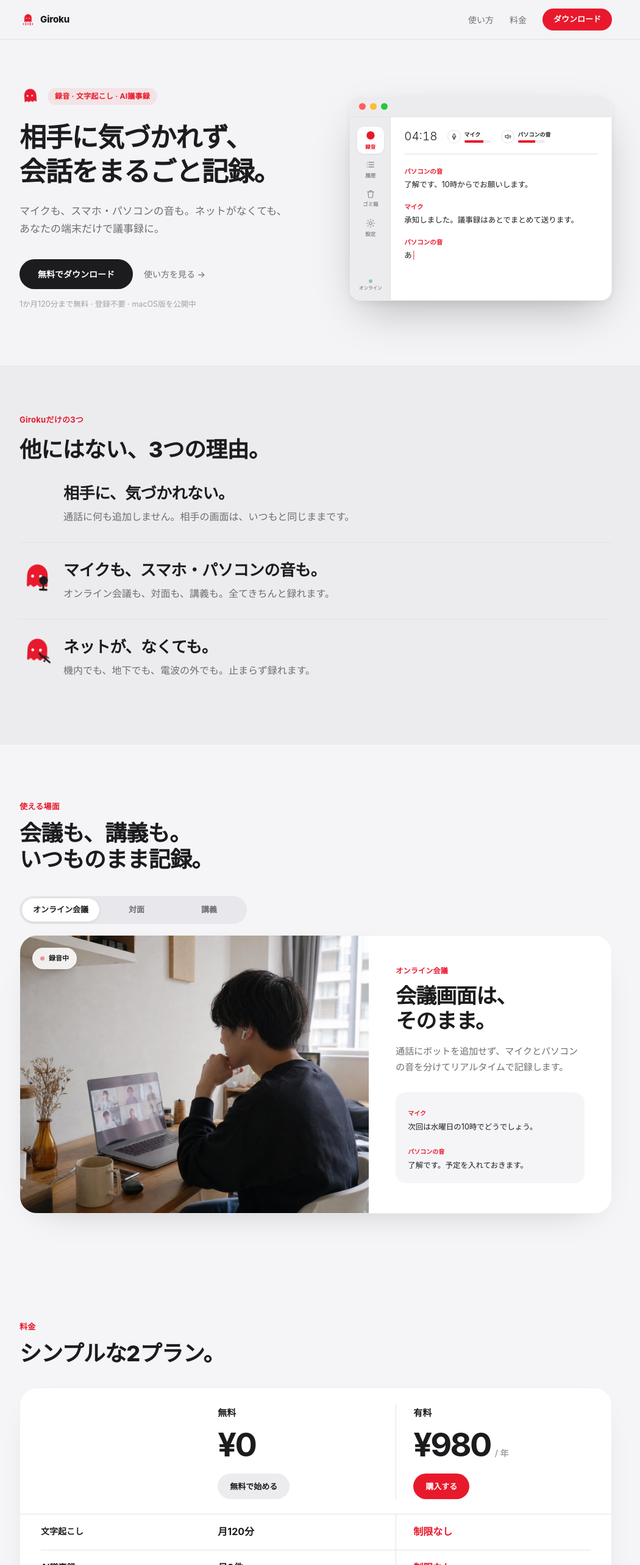
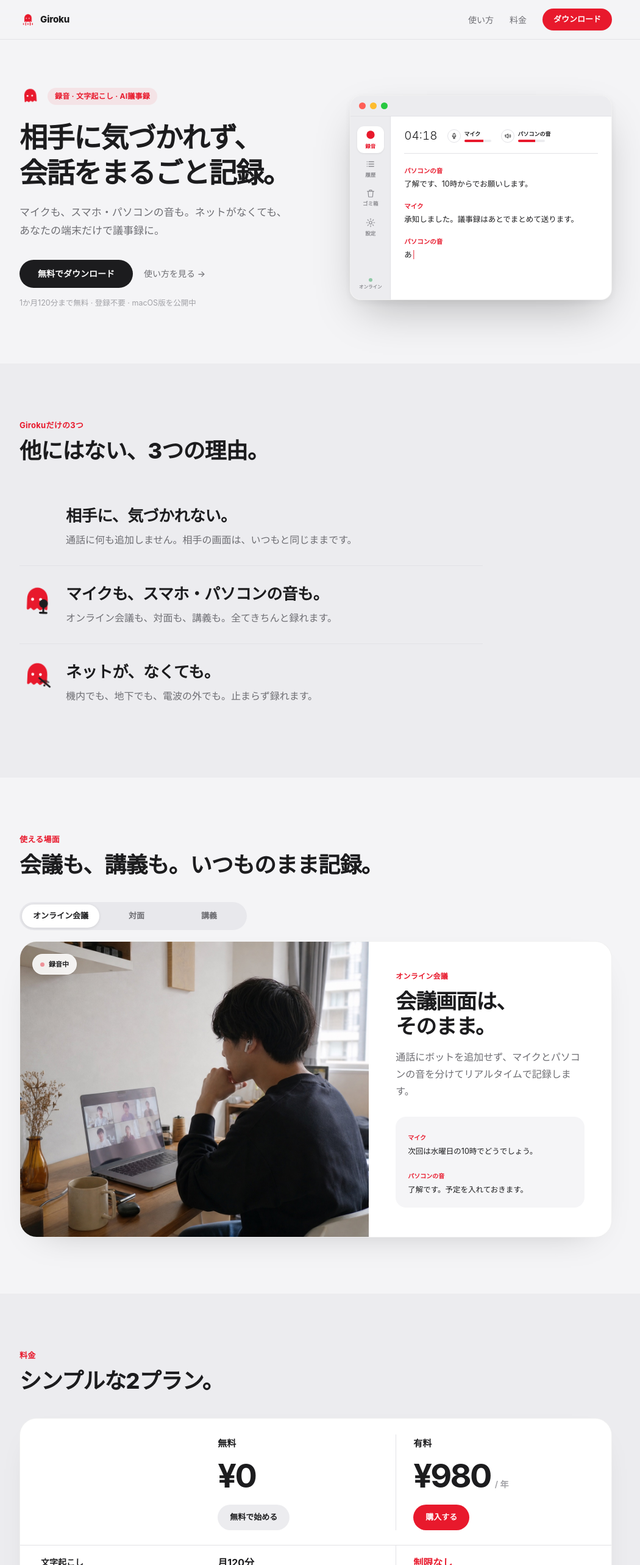
Before and after one commit to naoyattsuji/giroku-lp, a Next.js app: page / in a window 1280 px wide. Shown: the top 2566 px of the page at 61% size, without its empty margins (122-1172 px from the left). Built offline with nearby package versions, Linux system fonts and the light colour scheme.

Commit message:
refactor: LP全体の文字と余白を統一

```diff
--- a/app/globals.css
+++ b/app/globals.css
@@ -14,6 +14,12 @@
   --radius-lg: 22px;
   --radius: 16px;
   --radius-sm: 11px;
+  --section-space: clamp(72px, 8vw, 92px);
+  --section-title: clamp(30px, 3.4vw, 36px);
+  --card-title: clamp(21px, 2.2vw, 26px);
+  --body-size: 16px;
+  --body-leading: 1.75;
+  --small-size: 12.5px;
 }
 
 body {
@@ -31,6 +37,15 @@ a { text-decoration: none; color: inherit; }
    均等化し、意味の切れ目とは無関係な不格好な改行を防ぐ */
 h1, h2, h3 {
   text-wrap: balance;
+  word-break: auto-phrase;
+  line-break: strict;
+}
+
+.site-shell {
+  display: flex;
+  min-height: 100vh;
+  flex-direction: column;
+  background: var(--bg);
 }
 
 .nav-sticky {
@@ -52,37 +67,172 @@ h1, h2, h3 {
   box-sizing: border-box;
 }
 
+.nav-inner {
+  display: flex;
+  height: 64px;
+  align-items: center;
+  justify-content: space-between;
+}
+.nav-brand,
+.nav-actions {
+  display: inline-flex;
+  align-items: center;
+}
+.nav-brand { gap: 8px; }
+.nav-brand img { display: block; }
+.nav-brand span {
+  color: var(--text-1);
+  font-size: 15px;
+  font-weight: 800;
+  letter-spacing: -0.01em;
+}
+.nav-actions { gap: 26px; }
+.nav-secondary-link {
+  color: var(--text-2);
+  font-size: 14px;
+  font-weight: 500;
+  white-space: nowrap;
+}
+.nav-download {
+  padding: 8px 18px;
+  border-radius: 999px;
+  background: var(--red);
+  color: #fff;
+  font-size: 13px;
+  font-weight: 700;
+  white-space: nowrap;
+}
+
+.hero-grid {
+  display: grid;
+  grid-template-columns: 1.15fr 1fr;
+  gap: 48px;
+  align-items: center;
+  padding-top: 76px;
+  padding-bottom: 90px;
+}
+.hero-kicker {
+  display: flex;
+  align-items: center;
+  gap: 12px;
+  margin-bottom: 22px;
+}
+.hero-kicker p {
+  display: inline-flex;
+  padding: 5px 12px;
+  border-radius: 999px;
+  background: rgba(232, 25, 44, 0.08);
+  color: var(--red);
+  font-size: 12px;
+  font-weight: 700;
+  letter-spacing: 0.02em;
+}
+.hero-copy h1 {
+  max-width: 10.5em;
+  margin-bottom: 22px;
+  color: var(--text-1);
+  font-size: clamp(34px, 3.8vw, 46px);
+  font-weight: 800;
+  letter-spacing: -0.035em;
+  line-height: 1.25;
+}
+.hero-description {
+  max-width: 440px;
+  margin-bottom: 32px;
+  color: var(--text-2);
+  font-size: 17px;
+  line-height: var(--body-leading);
+}
+.hero-actions {
+  display: flex;
+  flex-wrap: wrap;
+  gap: 18px;
+  align-items: center;
+  margin-bottom: 16px;
+}
+.button {
+  display: inline-flex;
+  align-items: center;
+  justify-content: center;
+  min-height: 46px;
+  padding: 0 30px;
+  border-radius: 999px;
+  font-size: 14px;
+  font-weight: 650;
+  white-space: nowrap;
+  transition: opacity 0.15s ease, transform 0.15s ease;
+}
+.button:hover { opacity: 0.84; transform: translateY(-1px); }
+.button-dark { background: var(--text-1); color: #fff; }
+.text-link { color: var(--text-2); font-size: 14px; font-weight: 500; }
+.hero-note,
+.download-note,
+.footer { color: var(--text-3); font-size: var(--small-size); }
+.hero-product { display: flex; justify-content: center; }
+
+.section-muted,
+.pricing-section { background: var(--surface-2); }
+.scenes-section,
+.download-section { background: var(--bg); }
+.section-inner { padding-top: var(--section-space); padding-bottom: var(--section-space); }
+.section-heading {
+  max-width: 720px;
+  margin-bottom: 38px;
+}
+.section-eyebrow {
+  margin-bottom: 12px;
+  color: var(--red);
+  font-size: 13px;
+  font-weight: 700;
+  letter-spacing: 0.02em;
+  line-height: 1.4;
+}
+.section-title {
+  color: var(--text-1);
+  font-size: var(--section-title);
+  font-weight: 800;
+  letter-spacing: -0.025em;
+  line-height: 1.22;
+}
+.reasons-list { max-width: 760px; }
+.reason-row {
+  display: flex;
+  gap: 20px;
+  align-items: flex-start;
+  padding: 28px 0;
+  border-top: 0;
+}
+.reasons-list > div + div .reason-row { border-top: 1px solid var(--border); }
+.reason-icon {
+  display: flex;
+  width: 56px;
+  height: 56px;
+  flex: 0 0 56px;
+  align-items: center;
+  justify-content: center;
+}
+.reason-copy { padding-top: 1px; }
+.reason-copy h3 {
+  margin-bottom: 8px;
+  color: var(--text-1);
+  font-size: var(--card-title);
+  font-weight: 800;
+  letter-spacing: -0.02em;
+  line-height: 1.3;
+}
+.reason-copy p {
+  max-width: 620px;
+  color: var(--text-2);
+  font-size: var(--body-size);
+  line-height: var(--body-leading);
+}
+
 .lp-card {
   background: var(--surface);
   border-radius: var(--radius-lg);
   box-shadow: 0 1px 2px rgba(0, 0, 0, 0.04), 0 12px 32px -16px rgba(0, 0, 0, 0.12);
 }
 
-.scenes-section {
-  background: #f5f5f7;
-}
-.scenes-inner {
-  padding-top: 92px;
-  padding-bottom: 96px;
-}
-.scenes-heading {
-  margin-bottom: 38px;
-}
-.scenes-heading > p {
-  margin-bottom: 12px;
-  color: var(--red);
-  font-size: 13px;
-  font-weight: 700;
-  letter-spacing: 0.02em;
-}
-.scenes-heading h2 {
-  max-width: 680px;
-  color: var(--text-1);
-  font-size: clamp(26px, 3.2vw, 36px);
-  font-weight: 800;
-  letter-spacing: -0.02em;
-  line-height: 1.2;
-}
 .scene-tabs {
   display: inline-flex;
   gap: 3px;
@@ -190,8 +340,8 @@ h1, h2, h3 {
 .scene-description {
   margin-top: 16px;
   color: var(--text-2);
-  font-size: 15px;
-  line-height: 1.75;
+  font-size: var(--body-size);
+  line-height: var(--body-leading);
 }
 .scene-transcript {
   display: grid;
@@ -221,31 +371,6 @@ h1, h2, h3 {
   border-left: none;
 }
 
-.pricing-section {
-  background: #f5f5f7;
-}
-.pricing-inner {
-  padding-top: 80px;
-  padding-bottom: 84px;
-}
-.pricing-heading {
-  max-width: 780px;
-  margin-bottom: 34px;
-}
-.pricing-heading > p {
-  color: var(--red);
-  font-size: 13px;
-  font-weight: 700;
-  letter-spacing: 0.02em;
-  margin-bottom: 12px;
-}
-.pricing-heading h2 {
-  color: var(--text-1);
-  font-size: clamp(26px, 3.2vw, 36px);
-  font-weight: 800;
-  letter-spacing: -0.02em;
-  line-height: 1.2;
-}
 .pricing-compare {
   overflow: hidden;
   background: var(--surface);
@@ -370,6 +495,57 @@ h1, h2, h3 {
   line-height: 1.55;
 }
 
+.download-inner { text-align: center; }
+.download-spirit {
+  display: inline-flex;
+  margin-bottom: 18px;
+}
+.download-description {
+  margin-top: 12px;
+  color: var(--text-2);
+  font-size: var(--body-size);
+  line-height: var(--body-leading);
+}
+.download-grid {
+  display: grid;
+  grid-template-columns: repeat(2, minmax(0, 1fr));
+  gap: 12px;
+  width: min(100%, 620px);
+  margin: 28px auto 18px;
+}
+.download-option {
+  display: inline-flex;
+  min-height: 46px;
+  align-items: center;
+  justify-content: center;
+  padding: 0 24px;
+  border-radius: 999px;
+  background: var(--surface-2);
+  color: var(--text-3);
+  font-size: 14px;
+  white-space: nowrap;
+}
+.download-option-primary {
+  background: var(--red);
+  color: #fff;
+  font-weight: 700;
+}
+.footer {
+  margin-top: auto;
+  border-top: 1px solid var(--border);
+  background: var(--surface-2);
+}
+.footer-inner {
+  display: flex;
+  flex-wrap: wrap;
+  gap: 12px;
+  align-items: center;
+  justify-content: space-between;
+  padding-top: 22px;
+  padding-bottom: 22px;
+}
+.footer-links { display: flex; gap: 22px; }
+
 /* ヒーローに添えるひそか。ふわっと浮かぶ */
 .hero-spirit {
   display: inline-flex;
@@ -445,18 +621,20 @@ h1, h2, h3 {
 
 @media (max-width: 768px) {
   .lp-inner { padding-left: 22px; padding-right: 22px; }
-  .scenes-inner { padding-top: 72px; padding-bottom: 76px; }
-  .scenes-heading { margin-bottom: 28px; }
+  .hero-grid { padding-top: 58px; padding-bottom: 72px; }
+  .hero-copy h1 { max-width: 11em; font-size: clamp(34px, 10.2vw, 42px); }
+  .hero-description { font-size: 16px; }
+  .section-heading { margin-bottom: 28px; }
+  .reason-row { gap: 16px; padding: 24px 0; }
+  .reason-copy p { font-size: 15px; }
   .scene-tabs { display: flex; width: 100%; }
   .scene-tabs button { flex: 1; min-width: 0; padding: 0 8px; font-size: 12px; }
   .scene-experience-card { grid-template-columns: 1fr; min-height: 0; border-radius: 22px; }
   .scene-experience-photo { min-height: 0; aspect-ratio: 4 / 3; }
   .scene-experience-copy { padding: 30px 26px 32px; }
   .scene-experience-copy h3 { font-size: 26px; }
-  .scene-description { font-size: 14px; }
+  .scene-description { font-size: 15px; }
   .scene-transcript { margin-top: 22px; padding: 17px; }
-  .pricing-inner { padding-top: 66px; padding-bottom: 68px; }
-  .pricing-heading { margin-bottom: 26px; }
   .pricing-compare { border-radius: 22px; }
   .plan-head-row,
   .comparison-row {
@@ -480,6 +658,7 @@ h1, h2, h3 {
   .comparison-row > .paid-value { padding-right: 0; }
   .comparison-value strong { font-size: 14px; }
   .pricing-footnote { padding: 16px 18px 18px; }
+  .download-grid { grid-template-columns: 1fr; }
 }
 
 /* hero-gridだけ閾値を広く取る。769〜1024px幅は2カラムのままだと右側の
@@ -494,12 +673,3 @@ h1, h2, h3 {
 @media (max-width: 420px) {
   .nav-secondary-link { display: none; }
 }
-
-/* 見出しは通常2行の手動改行だけで組んでいるが、400px以下の狭い画面では
-   その1行がさらにブラウザの自動折り返しで中途半端な位置（「〜づかれ／ず、」等）
-   に割れて不格好になる。あらかじめ意味の切れ目に予備の改行を仕込んでおき、
-   狭い画面でだけ有効化することで、どの幅でも不自然な改行が起きないようにする */
-.br-narrow { display: none; }
-@media (max-width: 400px) {
-  .br-narrow { display: inline; }
-}
--- a/app/page.tsx
+++ b/app/page.tsx
@@ -166,80 +166,53 @@ function SceneExperience(): ReactElement {
   );
 }
 
-const btnDark = {
-  display: "inline-flex",
-  alignItems: "center",
-  gap: 8,
-  padding: "14px 30px",
-  background: "var(--text-1)",
-  color: "#fff",
-  fontSize: 14,
-  fontWeight: 600,
-  borderRadius: 999,
-  whiteSpace: "nowrap" as const,
-  transition: "opacity 0.15s, transform 0.15s",
-};
-
 export default function Home() {
   return (
-    <div style={{ background: "var(--bg)", minHeight: "100vh", display: "flex", flexDirection: "column" }}>
+    <div className="site-shell">
       {/* Nav */}
       <header className="nav-sticky">
-        <div className="lp-inner" style={{ height: 64, display: "flex", alignItems: "center", justifyContent: "space-between" }}>
-          <span style={{ display: "inline-flex", alignItems: "center", gap: 8 }}>
+        <div className="lp-inner nav-inner">
+          <span className="nav-brand">
             {/* eslint-disable-next-line @next/next/no-img-element */}
-            <img src="/app-icon.png" alt="" width={26} height={26} style={{ display: "block" }} />
-            <span style={{ fontSize: 15, fontWeight: 800, letterSpacing: "-0.01em", color: "var(--text-1)" }}>Giroku</span>
+            <img src="/app-icon.png" alt="" width={26} height={26} />
+            <span>Giroku</span>
           </span>
-          <div style={{ display: "flex", gap: 26, alignItems: "center" }}>
-            <a href="#scenes" className="nav-secondary-link" style={{ fontSize: 14, color: "var(--text-2)", fontWeight: 500, whiteSpace: "nowrap" }}>使い方</a>
-            <a href="#pricing" className="nav-secondary-link" style={{ fontSize: 14, color: "var(--text-2)", fontWeight: 500, whiteSpace: "nowrap" }}>料金</a>
-            <a
-              href="#download"
-              style={{ fontSize: 13, color: "#fff", background: "var(--red)", padding: "8px 18px", borderRadius: 999, fontWeight: 700, whiteSpace: "nowrap" }}
-            >
-              ダウンロード
-            </a>
+          <div className="nav-actions">
+            <a href="#scenes" className="nav-secondary-link">使い方</a>
+            <a href="#pricing" className="nav-secondary-link">料金</a>
+            <a href="#download" className="nav-download">ダウンロード</a>
           </div>
         </div>
       </header>
 
       {/* Hero */}
-      <section>
-        <div
-          className="lp-inner hero-grid"
-          style={{ paddingTop: 76, paddingBottom: 90, display: "grid", gridTemplateColumns: "1.15fr 1fr", gap: 48, alignItems: "center" }}
-        >
-          <div>
-            <div style={{ display: "flex", alignItems: "center", gap: 12, marginBottom: 22 }}>
+      <section className="hero-section">
+        <div className="lp-inner hero-grid">
+          <div className="hero-copy">
+            <div className="hero-kicker">
               <span className="hero-spirit">
                 <LogoMark size={34} />
               </span>
-              <p style={{ display: "inline-flex", fontSize: 12, letterSpacing: "0.02em", color: "var(--red)", fontWeight: 700, background: "rgba(232,25,44,0.08)", padding: "5px 12px", borderRadius: 999 }}>
+              <p>
                 録音 · 文字起こし · AI議事録
               </p>
             </div>
-            <h1 style={{ fontSize: "clamp(32px, 3.6vw, 44px)", fontWeight: 800, lineHeight: 1.28, letterSpacing: "-0.03em", marginBottom: 22, color: "var(--text-1)" }}>
-              相手に<br className="br-narrow" />気づかれず、<br />会話をまるごと<br className="br-narrow" />記録。
+            <h1>
+              相手に気づかれず、会話をまるごと記録。
             </h1>
-            <p style={{ fontSize: 17, color: "var(--text-2)", lineHeight: 1.75, maxWidth: 440, marginBottom: 34 }}>
+            <p className="hero-description">
               マイクも、スマホ・パソコンの音も。ネットがなくても、あなたの端末だけで議事録に。
             </p>
-            <div style={{ display: "flex", gap: 18, alignItems: "center", flexWrap: "wrap", marginBottom: 16 }}>
-              <a
-                href="#download"
-                style={btnDark}
-                onMouseEnter={(e) => ((e.currentTarget as HTMLElement).style.opacity = "0.85")}
-                onMouseLeave={(e) => ((e.currentTarget as HTMLElement).style.opacity = "1")}
-              >
+            <div className="hero-actions">
+              <a href="#download" className="button button-dark">
                 無料でダウンロード
               </a>
-              <a href="#scenes" style={{ fontSize: 14, color: "var(--text-2)", fontWeight: 500 }}>使い方を見る →</a>
+              <a href="#scenes" className="text-link">使い方を見る →</a>
             </div>
-            <p style={{ fontSize: 12.5, color: "var(--text-3)" }}>1か月120分まで無料 · 登録不要 · macOS版を公開中</p>
+            <p className="hero-note">1か月120分まで無料 · 登録不要 · macOS版を公開中</p>
           </div>
           <Reveal delay={120}>
-            <div style={{ display: "flex", justifyContent: "center" }}>
+            <div className="hero-product">
               <AppMock />
             </div>
           </Reveal>
@@ -247,28 +220,24 @@ export default function Home() {
       </section>
 
       {/* Girokuだけの3つ */}
-      <section style={{ background: "var(--surface-2)" }}>
-        <div className="lp-inner" style={{ paddingTop: 80, paddingBottom: 80 }}>
+      <section className="section section-muted">
+        <div className="lp-inner section-inner">
           <Reveal>
-            <p style={{ fontSize: 13, letterSpacing: "0.02em", color: "var(--red)", fontWeight: 700, marginBottom: 12 }}>Girokuだけの3つ</p>
-            <h2 style={{ fontSize: "clamp(26px, 3.2vw, 36px)", fontWeight: 800, letterSpacing: "-0.02em", color: "var(--text-1)" }}>
-              他にはない、3つの理由。
-            </h2>
+            <div className="section-heading">
+              <p className="section-eyebrow">Girokuだけの3つ</p>
+              <h2 className="section-title">他にはない、3つの理由。</h2>
+            </div>
           </Reveal>
-          <div>
+          <div className="reasons-list">
             {reasons.map((r, i) => (
               <Reveal key={r.title} delay={i * 80}>
-                <div style={{ display: "flex", gap: 16, alignItems: "flex-start", padding: "28px 0", borderTop: i > 0 ? "1px solid var(--border)" : undefined }}>
-                  <div style={{ width: 56, height: 56, display: "flex", alignItems: "center", justifyContent: "center", flexShrink: 0 }}>
+                <div className="reason-row">
+                  <div className="reason-icon">
                     <r.Icon />
                   </div>
-                  <div>
-                    <h3 style={{ fontSize: "clamp(20px, 2.2vw, 26px)", fontWeight: 800, letterSpacing: "-0.02em", color: "var(--text-1)", marginBottom: 8, lineHeight: 1.3 }}>
-                      {r.title}
-                    </h3>
-                    <p style={{ fontSize: 16, color: "var(--text-2)", lineHeight: 1.7, maxWidth: 600 }}>
-                      {r.desc}
-                    </p>
+                  <div className="reason-copy">
+                    <h3>{r.title}</h3>
+                    <p>{r.desc}</p>
                   </div>
                 </div>
               </Reveal>
@@ -278,12 +247,12 @@ export default function Home() {
       </section>
 
       {/* Scenes */}
-      <section id="scenes" className="scenes-section">
-        <div className="lp-inner scenes-inner">
+      <section id="scenes" className="section scenes-section">
+        <div className="lp-inner section-inner">
           <Reveal>
-            <div className="scenes-heading">
-              <p>使える場面</p>
-              <h2>会議も、講義も。<br />いつものまま記録。</h2>
+            <div className="section-heading">
+              <p className="section-eyebrow">使える場面</p>
+              <h2 className="section-title">会議も、講義も。いつものまま記録。</h2>
             </div>
           </Reveal>
           <Reveal>
@@ -293,12 +262,12 @@ export default function Home() {
       </section>
 
       {/* Pricing */}
-      <section id="pricing" className="pricing-section">
-        <div className="lp-inner pricing-inner">
+      <section id="pricing" className="section pricing-section">
+        <div className="lp-inner section-inner">
           <Reveal>
-            <div className="pricing-heading">
-              <p>料金</p>
-              <h2>シンプルな2プラン。</h2>
+            <div className="section-heading">
+              <p className="section-eyebrow">料金</p>
+              <h2 className="section-title">シンプルな2プラン。</h2>
             </div>
           </Reveal>
           <Reveal delay={80}>
@@ -353,45 +322,41 @@ export default function Home() {
       </section>
 
       {/* Download */}
-      <section id="download" style={{ background: "var(--bg)" }}>
-        <div className="lp-inner" style={{ paddingTop: 92, paddingBottom: 92, textAlign: "center" }}>
+      <section id="download" className="section download-section">
+        <div className="lp-inner section-inner download-inner">
           <Reveal>
-            <span className="hero-spirit" style={{ display: "inline-flex", marginBottom: 18 }}>
+            <span className="hero-spirit download-spirit">
               <LogoMark size={40} />
             </span>
-            <h2 style={{ fontSize: "clamp(30px, 4vw, 42px)", fontWeight: 800, letterSpacing: "-0.03em", lineHeight: 1.15, marginBottom: 28, color: "var(--text-1)" }}>
-              今すぐ始める
-            </h2>
-            <div style={{ display: "grid", gridTemplateColumns: "repeat(auto-fit, minmax(min(220px, 100%), 1fr))", gap: 12, width: "min(100%, 620px)", margin: "0 auto 18px" }}>
-              <a
-                href="/download/mac"
-                style={{ display: "inline-flex", alignItems: "center", justifyContent: "center", padding: "14px 24px", background: "var(--red)", color: "white", fontSize: 14, fontWeight: 700, borderRadius: 999, whiteSpace: "nowrap" }}
-              >
+            <h2 className="section-title">今すぐ始める。</h2>
+            <p className="download-description">登録せずに、すぐ使えます。</p>
+            <div className="download-grid">
+              <a href="/download/mac" className="download-option download-option-primary">
                 macOS版をダウンロード
               </a>
-              <span style={{ display: "inline-flex", alignItems: "center", justifyContent: "center", padding: "14px 24px", background: "var(--surface-2)", color: "var(--text-3)", fontSize: 14, borderRadius: 999, whiteSpace: "nowrap" }}>
+              <span className="download-option">
                 Windows版 — 準備中
               </span>
-              <span style={{ display: "inline-flex", alignItems: "center", justifyContent: "center", padding: "14px 24px", background: "var(--surface-2)", color: "var(--text-3)", fontSize: 14, borderRadius: 999, whiteSpace: "nowrap" }}>
+              <span className="download-option">
                 iPhone版 — 準備中
               </span>
-              <span style={{ display: "inline-flex", alignItems: "center", justifyContent: "center", padding: "14px 24px", background: "var(--surface-2)", color: "var(--text-3)", fontSize: 14, borderRadius: 999, whiteSpace: "nowrap" }}>
+              <span className="download-option">
                 Android版 — 準備中
               </span>
             </div>
-            <p style={{ fontSize: 12.5, color: "var(--text-3)" }}>1か月120分まで無料 · 登録不要 · Apple Silicon（M1以降）対応</p>
+            <p className="download-note">1か月120分まで無料 · Apple Silicon（M1以降）対応</p>
           </Reveal>
         </div>
       </section>
 
       {/* Footer */}
-      <footer style={{ borderTop: "1px solid var(--border)", marginTop: "auto", background: "var(--surface-2)" }}>
-        <div className="lp-inner" style={{ paddingTop: 22, paddingBottom: 22, display: "flex", justifyContent: "space-between", alignItems: "center", flexWrap: "wrap", gap: 12 }}>
-          <span style={{ fontSize: 12.5, color: "var(--text-3)" }}>© {new Date().getFullYear()} Naoya Tsuji</span>
-          <div style={{ display: "flex", gap: 22 }}>
-            <Link href="/privacy" style={{ fontSize: 12.5, color: "var(--text-3)" }}>プライバシー</Link>
-            <Link href="/terms" style={{ fontSize: 12.5, color: "var(--text-3)" }}>利用規約</Link>
-            <a href="mailto:naoyatttsuji@gmail.com" style={{ fontSize: 12.5, color: "var(--text-3)" }}>サポート</a>
+      <footer className="footer">
+        <div className="lp-inner footer-inner">
+          <span>© {new Date().getFullYear()} Naoya Tsuji</span>
+          <div className="footer-links">
+            <Link href="/privacy">プライバシー</Link>
+            <Link href="/terms">利用規約</Link>
+            <a href="mailto:naoyatttsuji@gmail.com">サポート</a>
           </div>
         </div>
       </footer>
```
